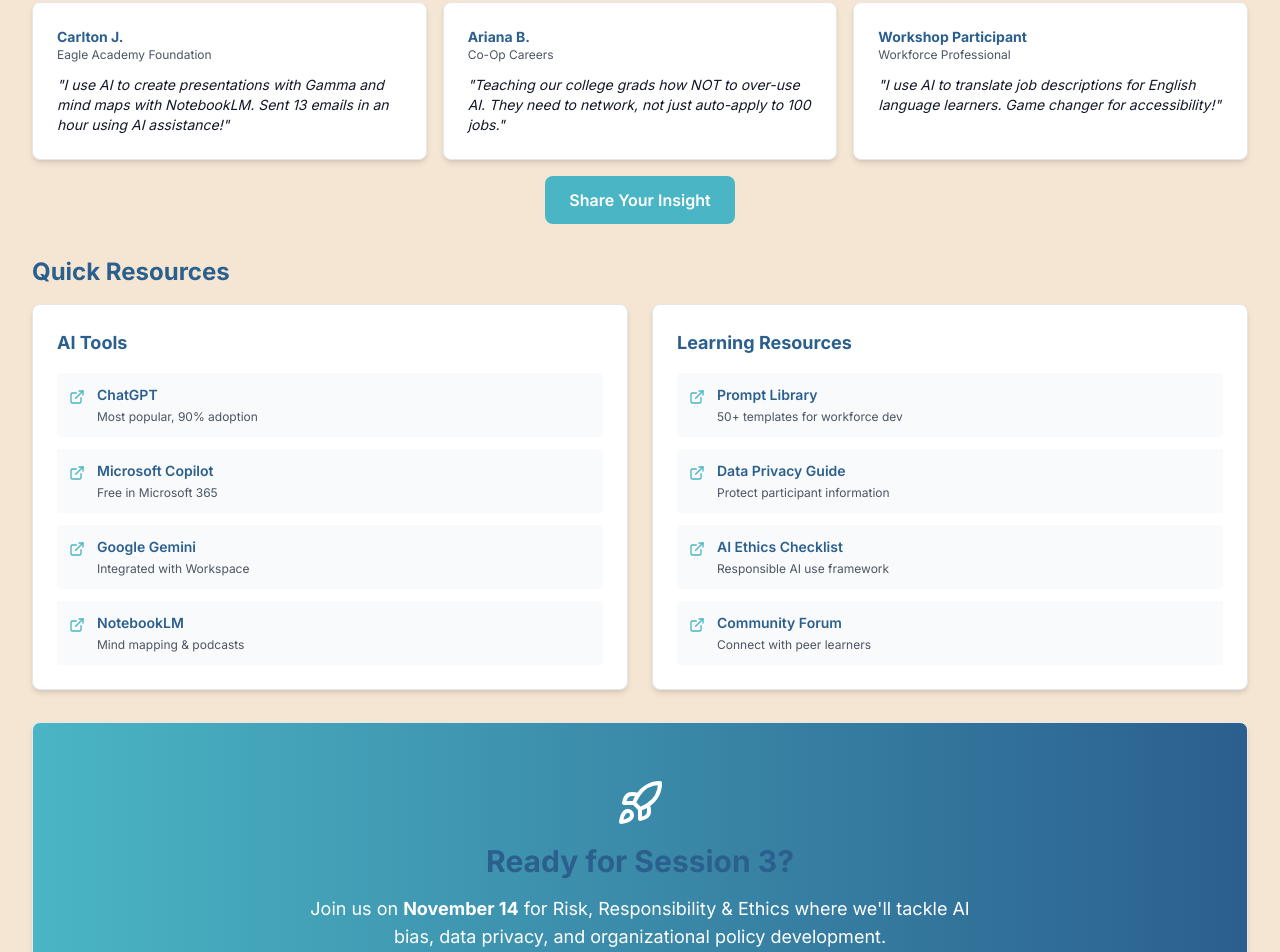
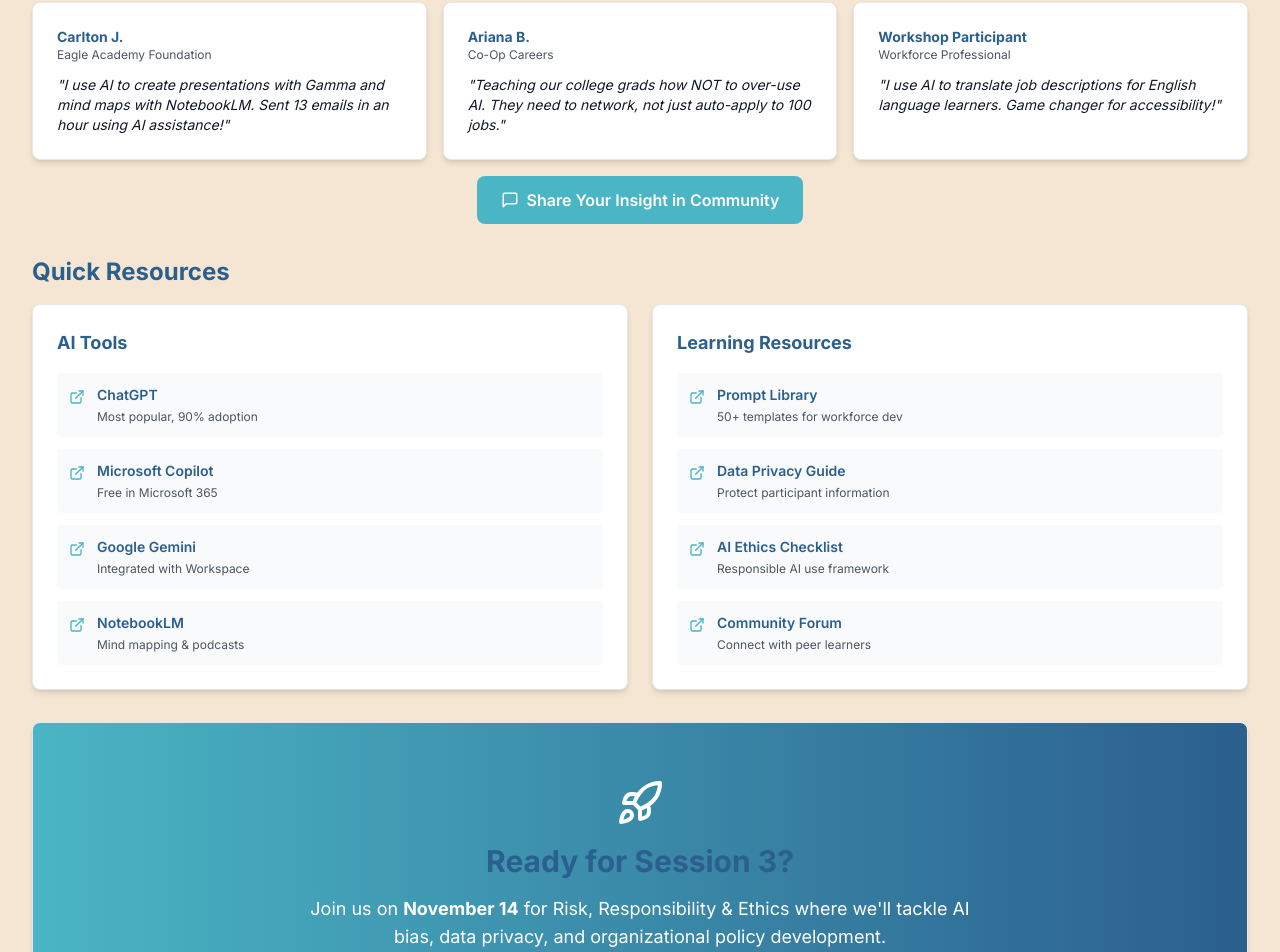
Before and after one commit to joshuamtm/wpti-ai-dashboard, a React (Vite) app: page / in a window 1280 px wide. Shown: the part 1646-2598 px from the top of the page. Built offline with nearby package versions, Linux system fonts and the light colour scheme.

Commit message:
fix: Make 'Share Your Insight' button functional
- Button now links to Circle community
- Opens in new tab
- Added icon for better UX

🤖 Generated with [Claude Code](https://claude.com/claude-code)

Co-Authored-By: Claude <noreply@anthropic.com>

```diff
--- a/src/components/LearnerDashboard.jsx
+++ b/src/components/LearnerDashboard.jsx
@@ -389,9 +389,15 @@ const LearnerDashboard = ({ setActiveView }) => {
           ))}
         </div>
         <div className="mt-4 text-center">
-          <button className="btn-primary">
-            Share Your Insight
-          </button>
+          <a
+            href="https://app.circle.so/wpti-ai-learning-lab"
+            target="_blank"
+            rel="noopener noreferrer"
+            className="btn-primary inline-flex items-center"
+          >
+            <MessageSquare className="mr-2" size={18} />
+            Share Your Insight in Community
+          </a>
         </div>
       </div>
 
```
